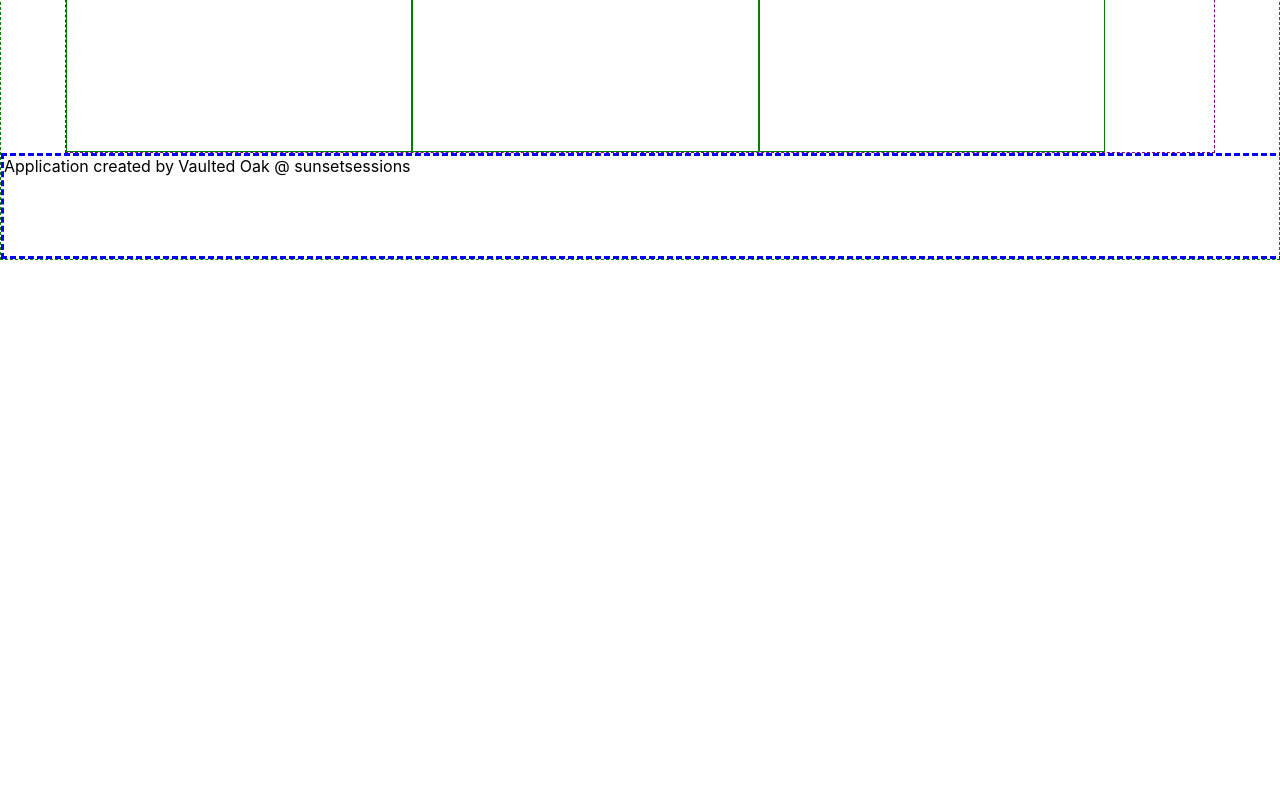
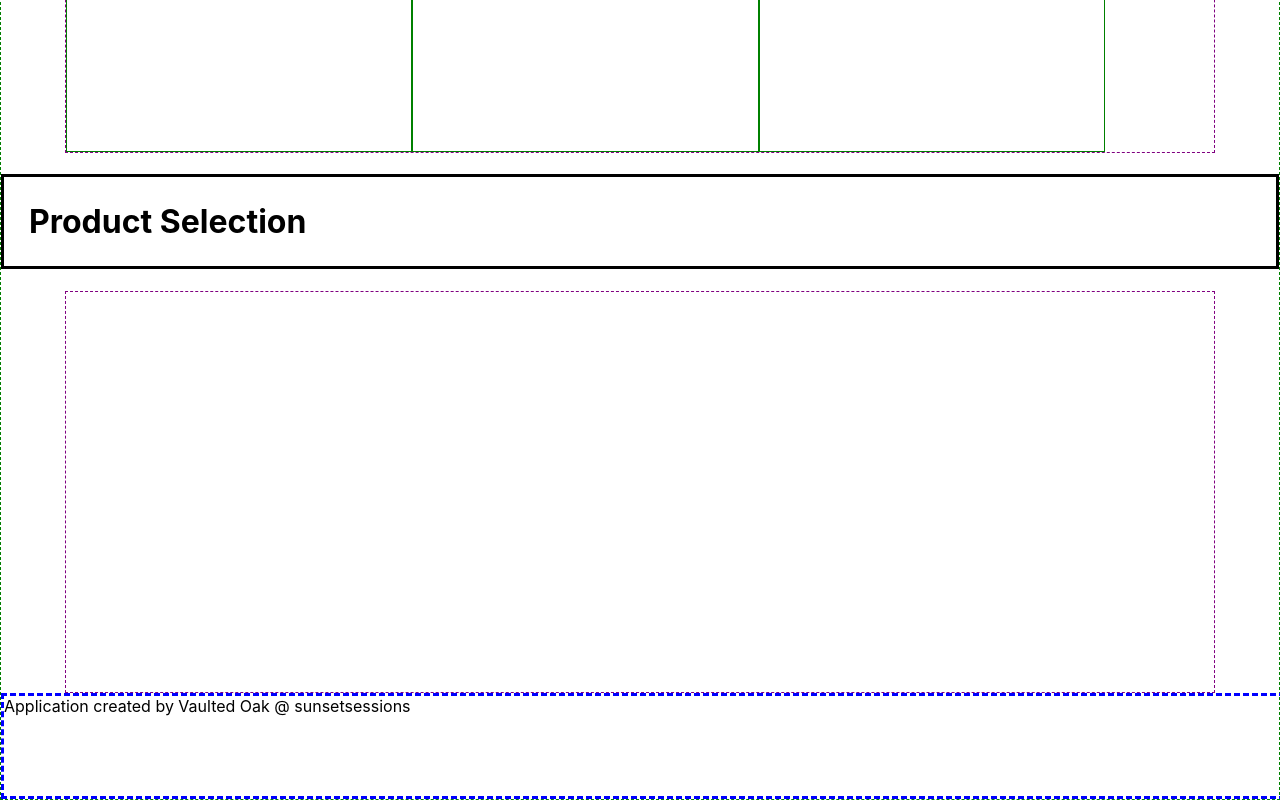
Before and after one commit to astaiglesia/enterprise-order-application, a React (Create React App) app: page / in a window 1280 px wide. Shown: the part 298-1098 px from the top of the page. Before the commit the page ends 800 px from the top, so only its background shows below. Built offline with nearby package versions, Linux system fonts and the light colour scheme.

Commit message:
edit form headings and product container

```diff
--- a/src/components/MainContainer/MainContainer.jsx
+++ b/src/components/MainContainer/MainContainer.jsx
@@ -2,6 +2,7 @@ import "./MainContainer.scss";
 
 import Header from "../Header/Header";
 import ClientContainer from "../Profile/ClientContainer";
+import Order from "../Order/Order";
 import Footer from "../Footer/Footer";
 
 // add context / state management
@@ -11,6 +12,7 @@ const MainContainer = () => {
     <div className="main-container">
       <Header/>
       <ClientContainer/>
+      <Order/>
       <Footer/>
     </div>
   )
--- /dev/null
+++ b/src/components/Order/Order.jsx
@@ -0,0 +1,13 @@
+import "./Order.scss"
+
+const Order =() => {
+  return (
+    <div>
+      <h1>Product Selection</h1>
+      <section className="order-container">
+      </section>
+    </div>
+  )
+}
+
+export default Order;
--- /dev/null
+++ b/src/components/Order/Order.scss
@@ -0,0 +1,15 @@
+h1 {
+  border: 3px solid black;
+  padding: 25px;
+}
+.order-container {
+  border: thin dashed purple;
+  margin-left: 5%;
+  margin-right: 5%;
+
+  min-height: 400px;
+
+  display: flex;
+  flex-direction: column;
+
+}
--- a/src/components/Profile/BillingForm/BillingForm.jsx
+++ b/src/components/Profile/BillingForm/BillingForm.jsx
@@ -4,7 +4,7 @@ const BillingForm = () => {
   return (
     // add form fields
     <div className="billing-form">
-      placeholder
+      Billing Information
     </div>
   )
 }
--- a/src/components/Profile/ClientForm/ClientForm.jsx
+++ b/src/components/Profile/ClientForm/ClientForm.jsx
@@ -4,7 +4,7 @@ const ClientForm = () => {
   return (
     // add form fields
     <div className="client-form">
-      placeholder
+      Client Profile
     </div>
   )
 }
--- a/src/components/Profile/CreditForm/CreditForm.jsx
+++ b/src/components/Profile/CreditForm/CreditForm.jsx
@@ -4,7 +4,7 @@ const CreditForm = () => {
   return (
     // add form fields
     <div className="credit-form">
-      placeholder
+      Card On File
     </div>
   )
 }
```
Also changed, not shown: src/components/Products/Products.jsx (deleted), src/components/Products/Products.scss (deleted).
